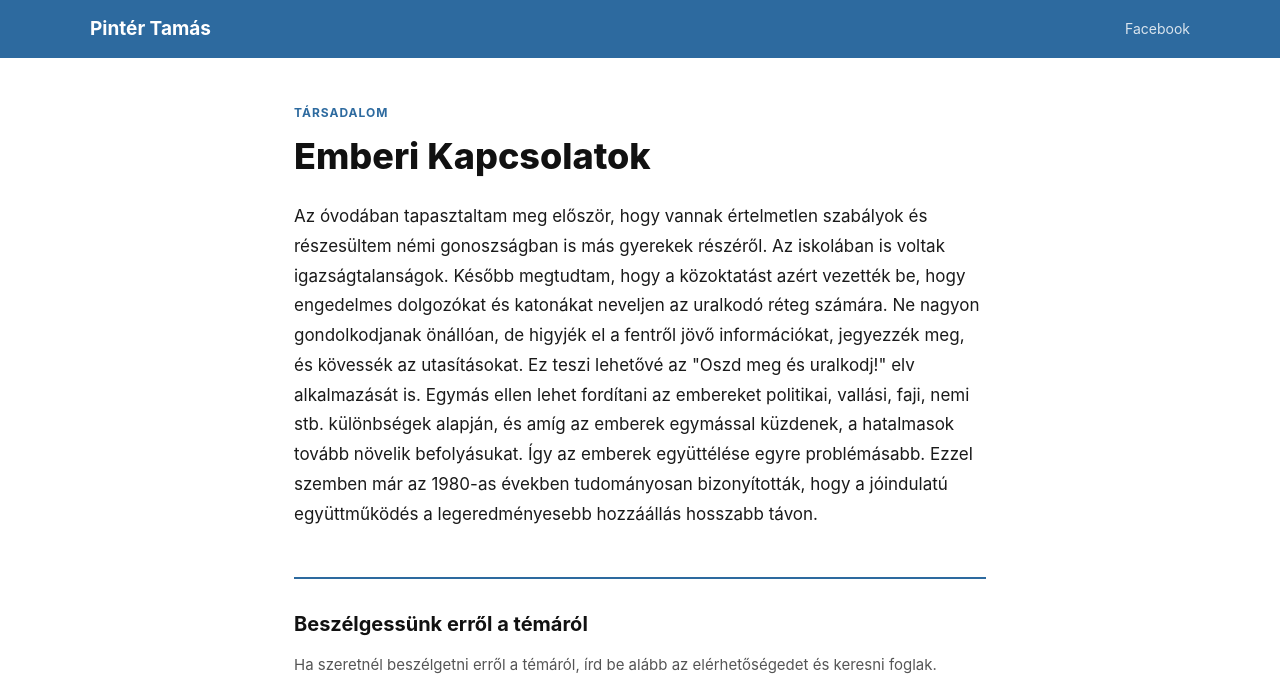
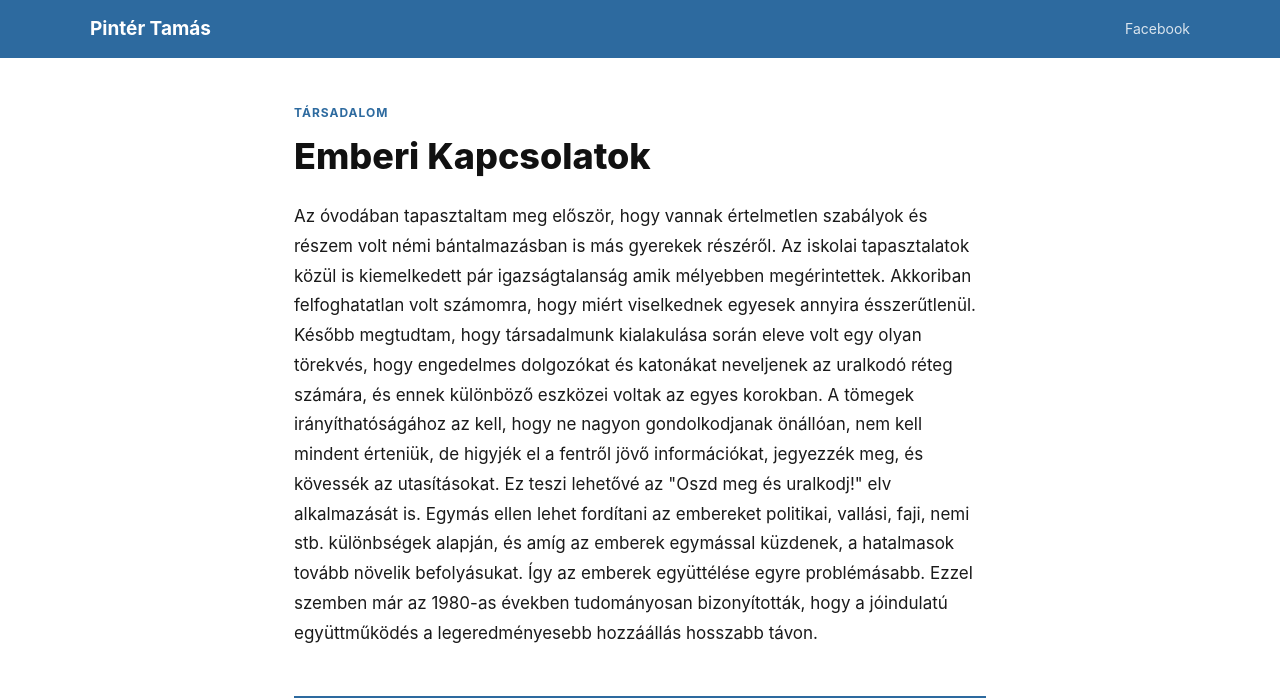
Before and after one commit to Pinter-Tamas/Pinter-Tamas.github.io, a plain HTML site: page emberi-kapcsolatok/index.html in a window 1280 px wide. Shown: the top 698 px of the page. Drawn offline with Linux system fonts and the light colour scheme; grey boxes are pictures that could not be loaded.

Commit message:
Revise text in index.html for clarity and detail

```diff
--- a/emberi-kapcsolatok/index.html
+++ b/emberi-kapcsolatok/index.html
@@ -23,7 +23,7 @@
   <div class="eyebrow">Társadalom</div>
   <h1>Emberi Kapcsolatok</h1>
   <div class="content">
-    <p>Az óvodában tapasztaltam meg először, hogy vannak értelmetlen szabályok és részesültem némi gonoszságban is más gyerekek részéről. Az iskolában is voltak igazságtalanságok. Később megtudtam, hogy a közoktatást azért vezették be, hogy engedelmes dolgozókat és katonákat neveljen az uralkodó réteg számára. Ne nagyon gondolkodjanak önállóan, de higyjék el a fentről jövő információkat, jegyezzék meg, és kövessék az utasításokat. Ez teszi lehetővé az "Oszd meg és uralkodj!" elv alkalmazását is. Egymás ellen lehet fordítani az embereket politikai, vallási, faji, nemi stb. különbségek alapján, és amíg az emberek egymással küzdenek, a hatalmasok tovább növelik befolyásukat. Így az emberek együttélése egyre problémásabb. Ezzel szemben már az 1980-as években tudományosan bizonyították, hogy a jóindulatú együttműködés a legeredményesebb hozzáállás hosszabb távon.</p>
+    <p>Az óvodában tapasztaltam meg először, hogy vannak értelmetlen szabályok és részem volt némi bántalmazásban is más gyerekek részéről. Az iskolai tapasztalatok közül is kiemelkedett pár igazságtalanság amik mélyebben megérintettek. Akkoriban felfoghatatlan volt számomra, hogy miért viselkednek egyesek annyira ésszerűtlenül. Később megtudtam, hogy társadalmunk kialakulása során eleve volt egy olyan törekvés, hogy engedelmes dolgozókat és katonákat neveljenek az uralkodó réteg számára, és ennek különböző eszközei voltak az egyes korokban. A tömegek irányíthatóságához az kell, hogy ne nagyon gondolkodjanak önállóan, nem kell mindent érteniük, de higyjék el a fentről jövő információkat, jegyezzék meg, és kövessék az utasításokat. Ez teszi lehetővé az "Oszd meg és uralkodj!" elv alkalmazását is. Egymás ellen lehet fordítani az embereket politikai, vallási, faji, nemi stb. különbségek alapján, és amíg az emberek egymással küzdenek, a hatalmasok tovább növelik befolyásukat. Így az emberek együttélése egyre problémásabb. Ezzel szemben már az 1980-as években tudományosan bizonyították, hogy a jóindulatú együttműködés a legeredményesebb hozzáállás hosszabb távon.</p>
   </div>
 
   <div class="contact-form-section">
```
